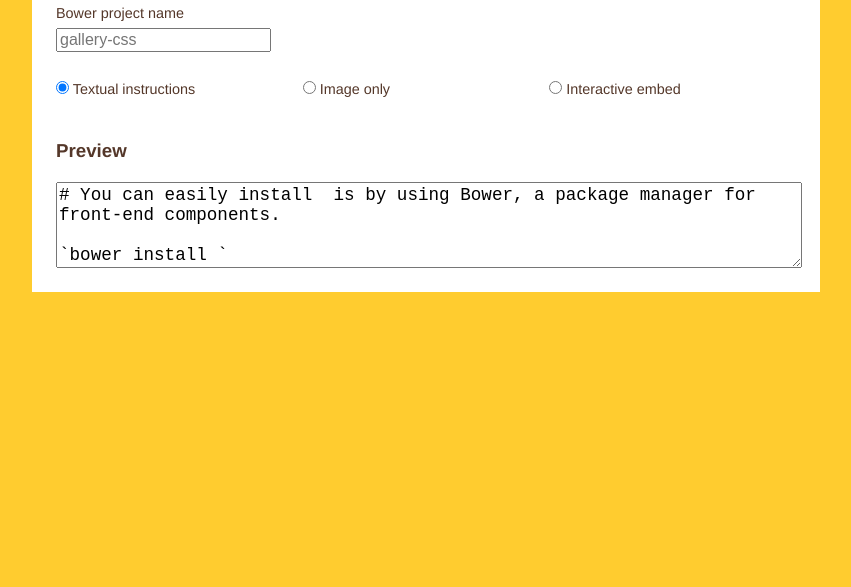
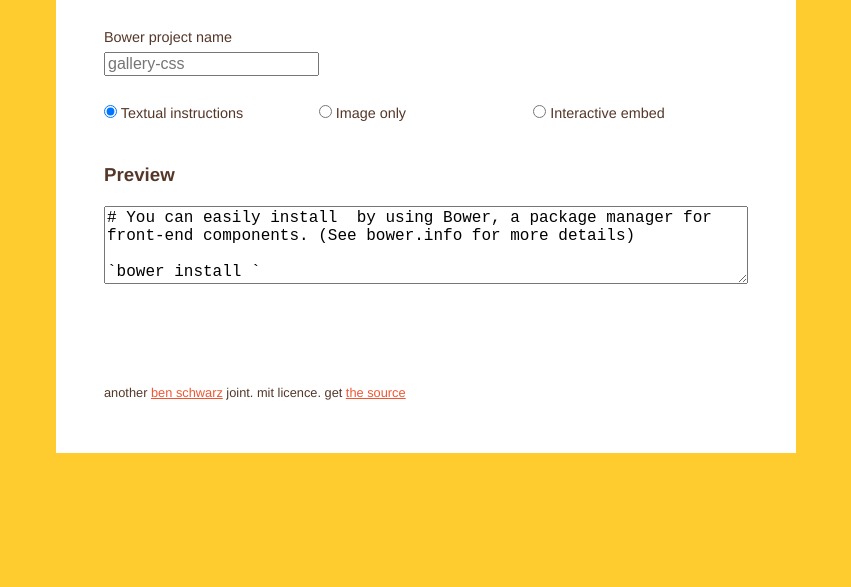
Before and after one commit to benschwarz/bower-badges, a website: page index.html in a window 1280 px wide. Shown: the part 213-800 px from the top of the page, without its empty margins (214-1065 px from the left). Drawn offline with Linux system fonts and the light colour scheme.

Commit message:
Change up site. Added a footer.

```diff
--- a/css/site.css
+++ b/css/site.css
@@ -6,7 +6,9 @@
 @import "../components/pure/src/grids/css/grids-core.css";
 @import "../components/pure/src/grids/css/grids-units.css";
 
-
+*, *:before, *:after {
+    -moz-box-sizing: border-box; -webkit-box-sizing: border-box; box-sizing: border-box;
+}
 
 /* global resets */
 main { display: block; }
@@ -24,22 +26,19 @@
 .h1 { font-size: 4.2em; }
 .h2 { font-weight: normal; font-size: 1.4em; }
 
-main {
+main, footer {
   margin: 0 auto;
-  padding: 1.5em;
+  padding: 3em;
   width: 740px;
   background-color: white;
 }
 
+footer a { color: #EF5734; }
+footer a:hover { text-decoration: none; }
+
 textarea {
   width: 100%;
-  font-size: 1.1em;
   font-family: "Harmonia Sans Mono Std", monospace;
 }
 
-
-/* header */
-.header { }
 .header__logo { float: left; margin-top: -.2em; margin-right: .2em; }
-
-/*  */
--- a/index.html
+++ b/index.html
@@ -51,7 +51,7 @@
 
     <div ng-show="activeSnippet === 'text'">
       <h3>Preview</h3>
-      <textarea onClick="this.select()" rows="4"># You can easily install {{projectName}} is by using Bower, a package manager for front-end components.
+      <textarea onClick="this.select()" rows="4"># You can easily install {{projectName}} by using Bower, a package manager for front-end components. (See bower.info for more details)
 
 `bower install {{projectName}}`</textarea>
     </div>
@@ -73,6 +73,9 @@
     </div>
 
   </main>
+  <footer>
+      <small>another <a href="//germanforblack.com">ben schwarz</a> joint. mit licence. get <a href="//github.com/benschwarz/bower-badges">the source</small>
+  </footer>
 
   <script src="./components/angular-unstable/angular.min.js"></script>
   <script src="./js/code-snippet-app.js"></script>
```
